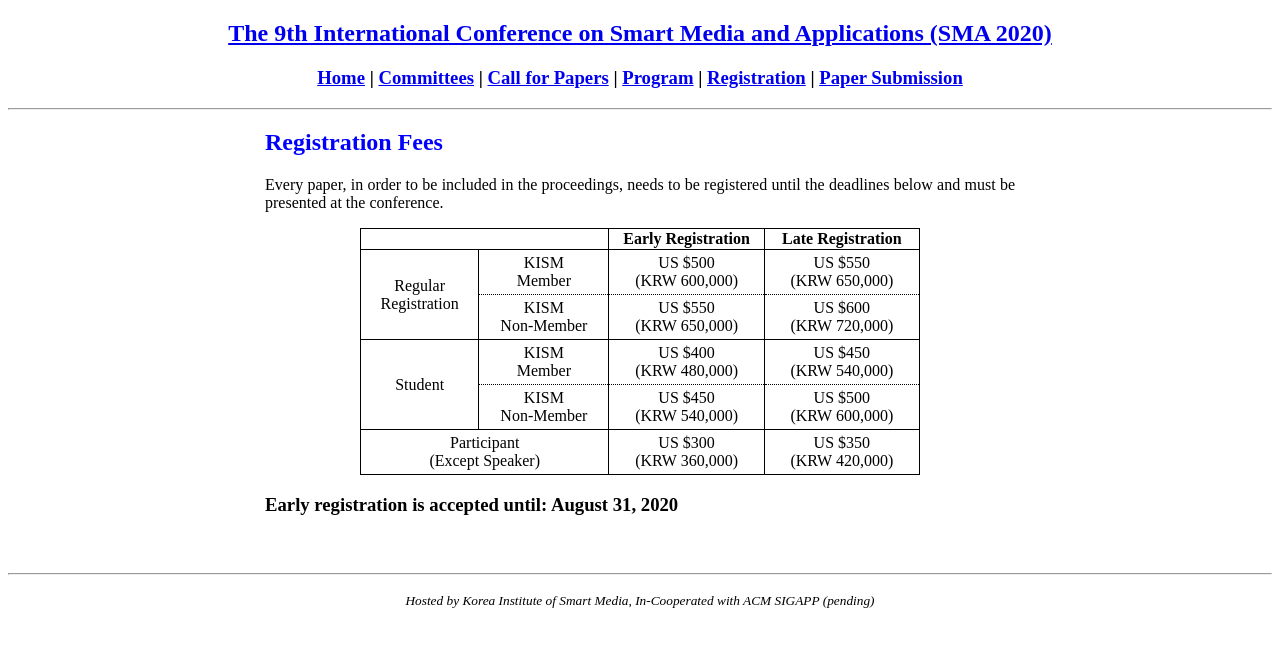
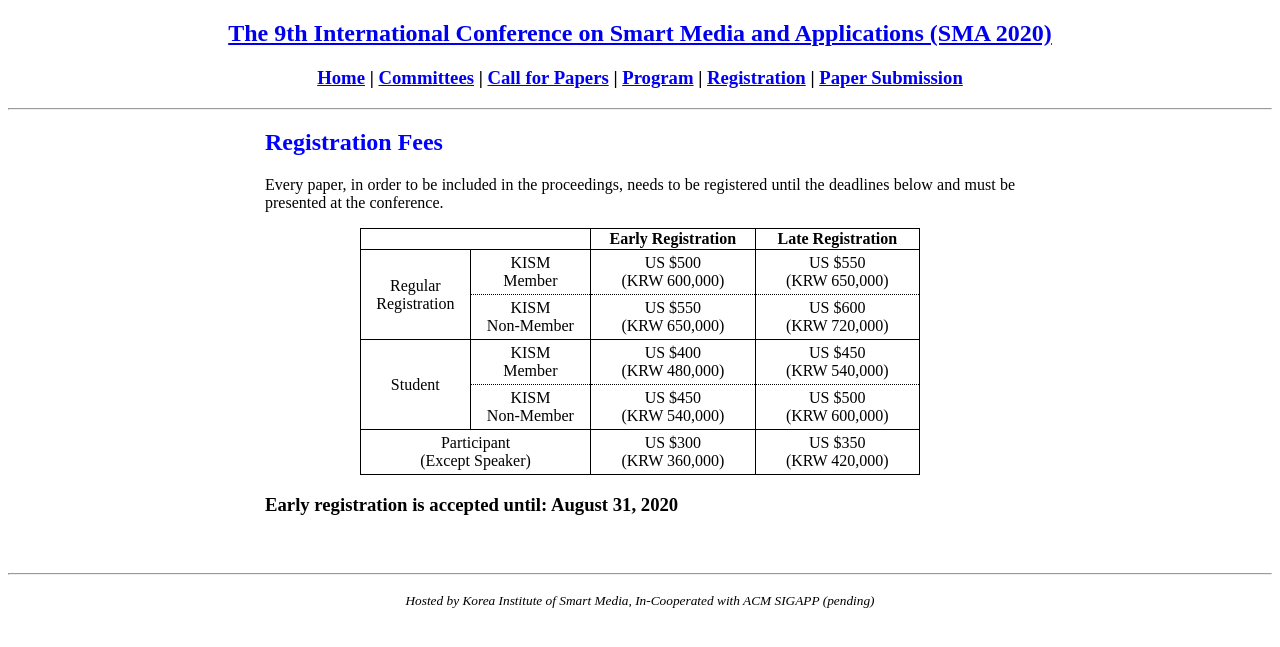
Before and after one commit to icea-conf/sma-2020.github.io, a Jekyll site: the page built from registration/index.html, in a window 1280 px wide. Shown: the top 647 px of the page. Built offline with Jekyll 4.4.1, drawn with Linux system fonts in a browser that asks for light colours.

Commit message:
Update index.html

```diff
--- a/registration/index.html
+++ b/registration/index.html
@@ -11,7 +11,7 @@ title: SMA 2020
                     <table class="tlayout" cellspacing="0">
                          <tbody style="text-align: center">
                               <tr>
-                                   <td class="theader" width="40%" colspan="2"></td>
+                                   <td class="theader" width="35%" colspan="2"></td>
                                    <td class="theader" width="25%">
                                         <b>Early Registration</b>
                                    </td>
```
